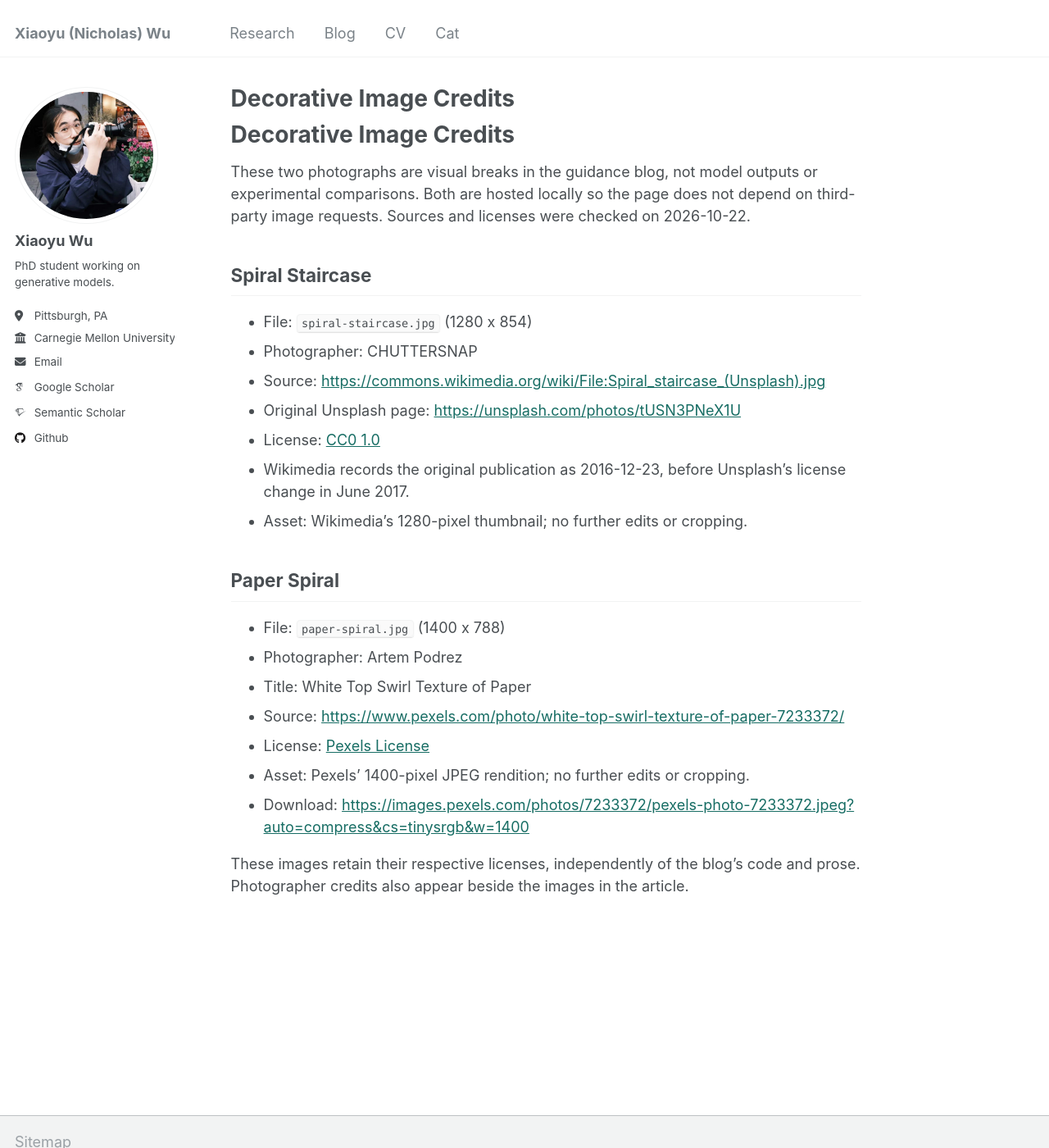
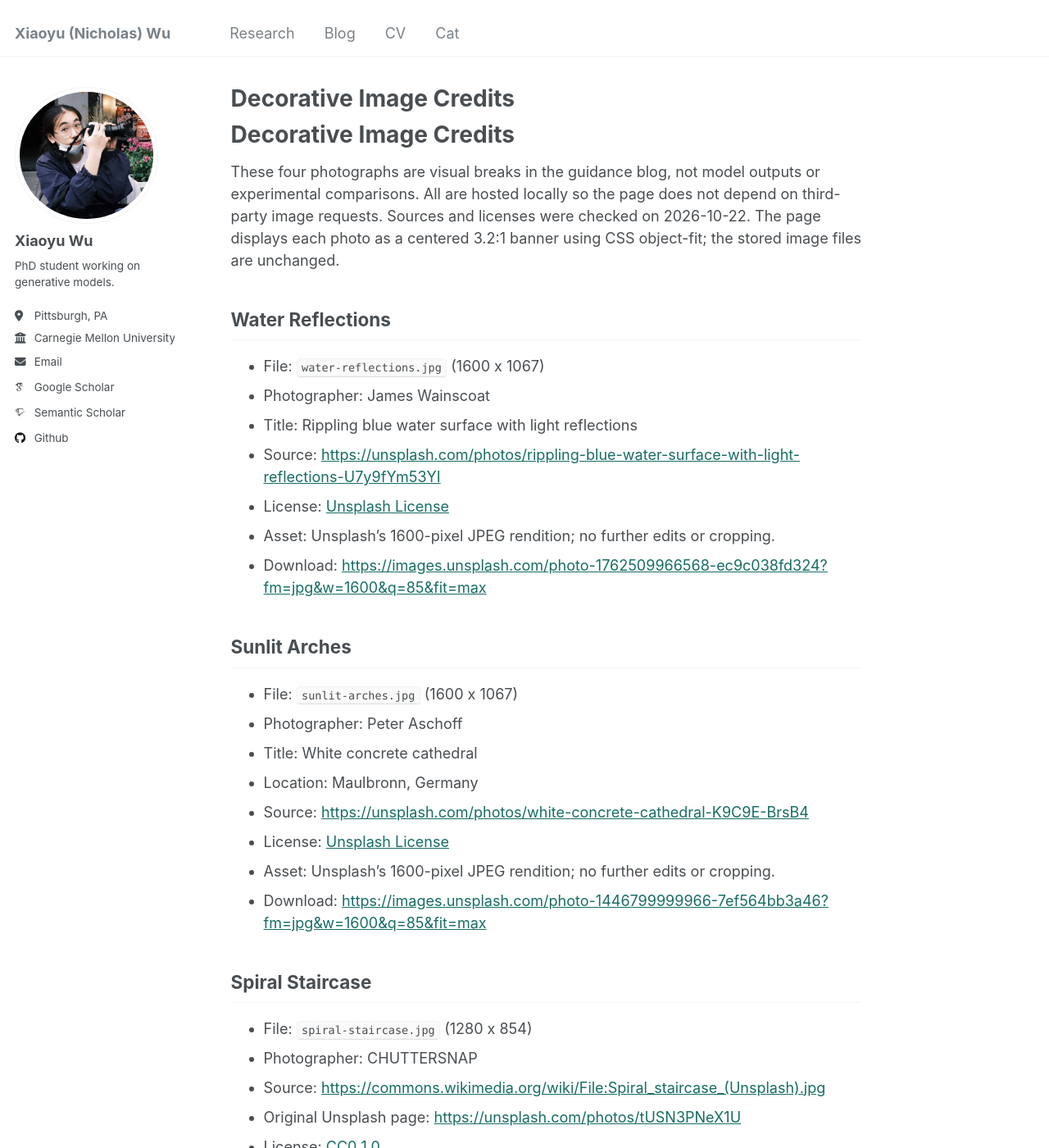
Before and after one commit to Nicholas0228/Nicholas0228.github.io, a Jekyll site: the page built from blog/guidance-in-looped-models/images/CREDITS.md, in a window 1280 px wide and 1400 px high. Shown: the whole window at 82% size. Built offline with Jekyll 4.4.1, drawn with Linux system fonts in a browser that asks for light colours; some web fonts are replaced; our own code applies the rules of GitHub Pages for plain Markdown files; some of the changed text lies outside the part shown.

Commit message:
Use four wide photographic section banners in guidance blog

```diff
--- a/blog/guidance-in-looped-models/images/CREDITS.md
+++ b/blog/guidance-in-looped-models/images/CREDITS.md
@@ -1,8 +1,31 @@
 # Decorative Image Credits
 
-These two photographs are visual breaks in the guidance blog, not model outputs
-or experimental comparisons. Both are hosted locally so the page does not depend
+These four photographs are visual breaks in the guidance blog, not model outputs
+or experimental comparisons. All are hosted locally so the page does not depend
 on third-party image requests. Sources and licenses were checked on 2026-10-22.
+The page displays each photo as a centered 3.2:1 banner using CSS object-fit;
+the stored image files are unchanged.
+
+## Water Reflections
+
+- File: `water-reflections.jpg` (1600 x 1067)
+- Photographer: James Wainscoat
+- Title: Rippling blue water surface with light reflections
+- Source: <https://unsplash.com/photos/rippling-blue-water-surface-with-light-reflections-U7y9fYm53YI>
+- License: [Unsplash License](https://unsplash.com/license)
+- Asset: Unsplash's 1600-pixel JPEG rendition; no further edits or cropping.
+- Download: <https://images.unsplash.com/photo-1762509966568-ec9c038fd324?fm=jpg&w=1600&q=85&fit=max>
+
+## Sunlit Arches
+
+- File: `sunlit-arches.jpg` (1600 x 1067)
+- Photographer: Peter Aschoff
+- Title: White concrete cathedral
+- Location: Maulbronn, Germany
+- Source: <https://unsplash.com/photos/white-concrete-cathedral-K9C9E-BrsB4>
+- License: [Unsplash License](https://unsplash.com/license)
+- Asset: Unsplash's 1600-pixel JPEG rendition; no further edits or cropping.
+- Download: <https://images.unsplash.com/photo-1446799999966-7ef564bb3a46?fm=jpg&w=1600&q=85&fit=max>
 
 ## Spiral Staircase
 
@@ -26,4 +49,5 @@
 - Download: <https://images.pexels.com/photos/7233372/pexels-photo-7233372.jpeg?auto=compress&cs=tinysrgb&w=1400>
 
 These images retain their respective licenses, independently of the blog's code
-and prose. Photographer credits also appear beside the images in the article.
+and prose. These licenses do not require attribution. Credits are retained here rather
+than displayed as captions beneath the decorative banners.
--- a/blog/guidance-in-looped-models/style.css
+++ b/blog/guidance-in-looped-models/style.css
@@ -51,10 +51,8 @@
 figure img{display:block;width:100%;height:auto;background:white}
 figcaption{font:13px/1.65 var(--sans);color:var(--muted);margin-top:14px}
 figcaption strong{color:var(--ink)}
-.visual-interlude{width:min(100%,600px);margin:48px auto 40px}
-.visual-interlude-small{max-width:520px}
-.visual-interlude figcaption{font-size:11px;text-align:right;margin-top:8px}
-.visual-interlude figcaption a{color:inherit;text-decoration-color:var(--line)}
+.visual-interlude{width:100%;margin:40px 0}
+.visual-interlude img{width:100%;height:auto;aspect-ratio:16/5;object-fit:cover;object-position:center}
 .measurement-figure figcaption{max-width:750px;margin:16px auto 0}
 .figure-links{display:flex;flex-wrap:wrap;gap:8px 20px;margin-top:10px;font:12px/1.5 var(--sans)}
 .table-scroll{overflow:auto;margin:26px 0}
```
Also changed, not shown: _posts/2026-10-22-guidance-in-looped-models.html (+16 -10 lines), blog/guidance-in-looped-models/images/sunlit-arches.jpg (added), blog/guidance-in-looped-models/images/water-reflections.jpg (added).
